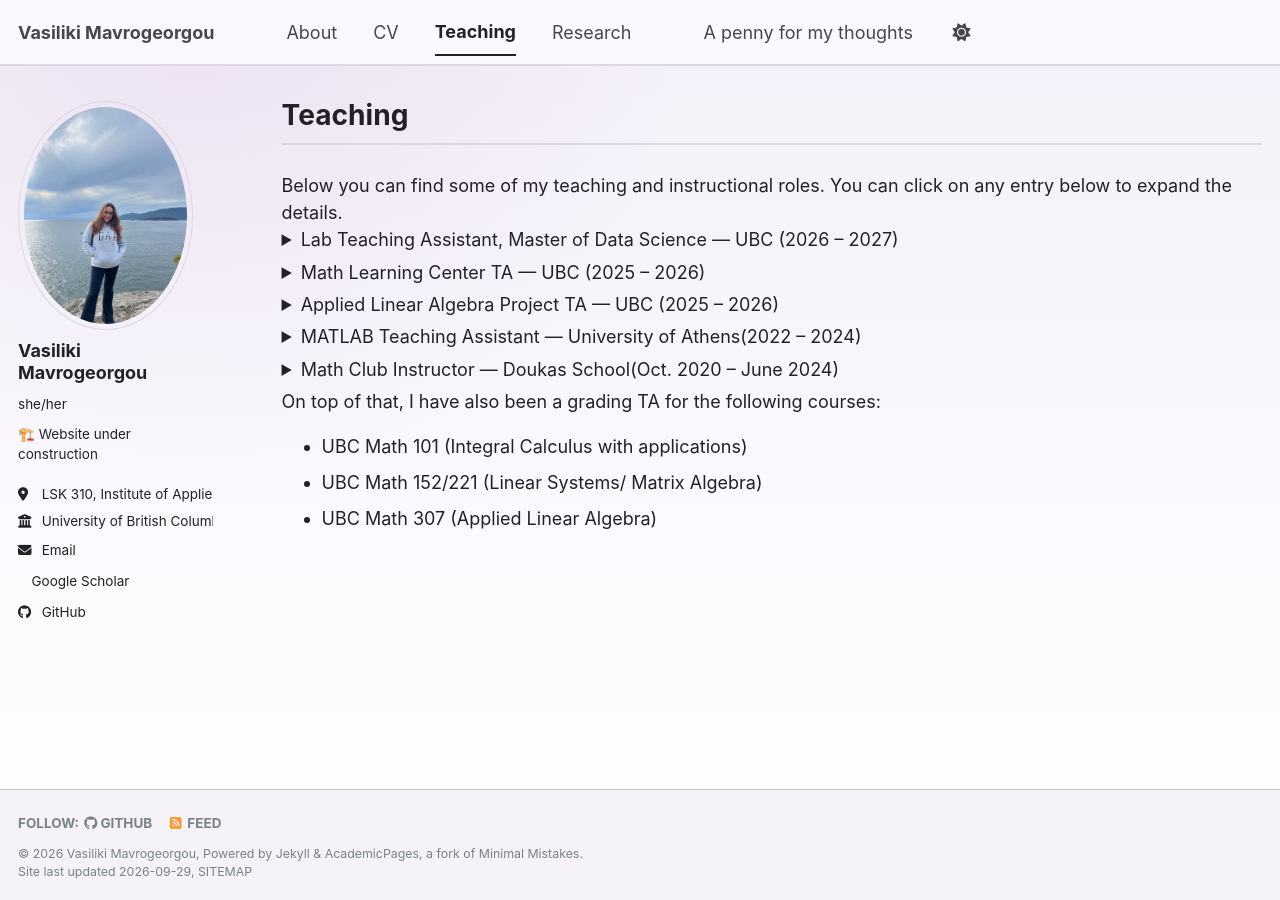
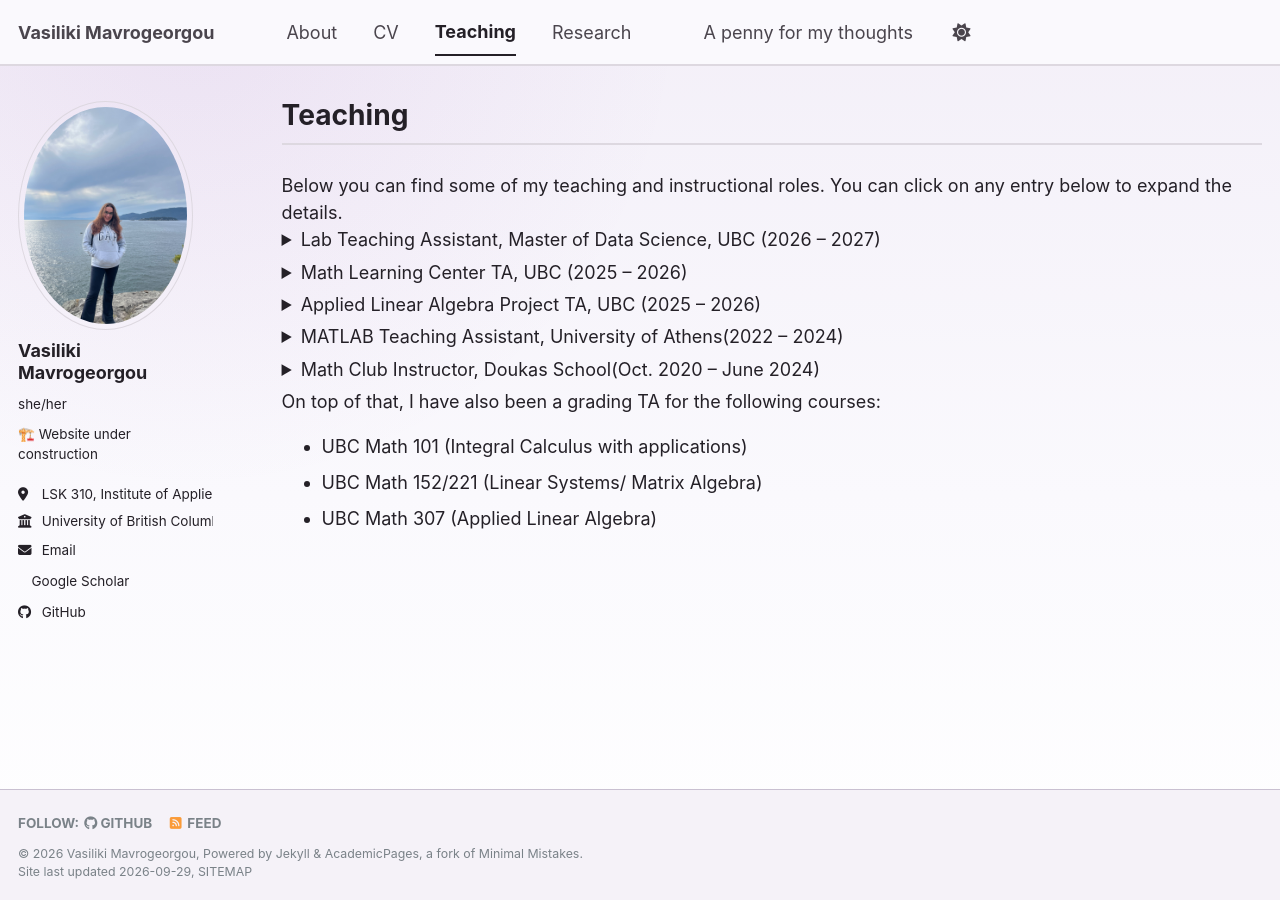
Before and after one commit to vmavrogeorgou/vmavrogeorgou.github.io, a Jekyll site: the page built from _pages/teaching.html, in a window 1280 px wide. Built offline with Jekyll 4.4.1, drawn with Linux system fonts in a browser that asks for light colours; a style sheet for code colours, icons or effects is not loaded.

Commit message:
Update teaching.html

```diff
--- a/_pages/teaching.html
+++ b/_pages/teaching.html
@@ -11,7 +11,7 @@ Below you can find some of my teaching and instructional roles. You can click on
 
 <!-- Dropdown Entry 5 -->
 <details>
-  <summary class="teaching-summary">Lab Teaching Assistant, Master of Data Science — UBC (2026 – 2027)</summary>
+  <summary class="teaching-summary">Lab Teaching Assistant, Master of Data Science, UBC (2026 – 2027)</summary>
   <div class="teaching-content">
     <ul>
       <li>Selected through an interview process to support graduate-level data science coursework.</li>
@@ -22,7 +22,7 @@ Below you can find some of my teaching and instructional roles. You can click on
 
 <!-- Dropdown Entry 4 -->
 <details>
-  <summary class="teaching-summary">Math Learning Center TA — UBC (2025 – 2026)</summary>
+  <summary class="teaching-summary">Math Learning Center TA, UBC (2025 – 2026)</summary>
   <div class="teaching-content">
     <ul>
       <li>Provided mathematical support to undergraduate students across a range of mathematics courses.</li>
@@ -33,7 +33,7 @@ Below you can find some of my teaching and instructional roles. You can click on
 
 <!-- Dropdown Entry 3 -->
 <details>
-  <summary class="teaching-summary">Applied Linear Algebra Project TA — UBC (2025 – 2026)</summary>
+  <summary class="teaching-summary">Applied Linear Algebra Project TA, UBC (2025 – 2026)</summary>
   <div class="teaching-content">
     <p><strong>Role:</strong> Project-Based Teaching Assistant</p>
     <p>Developed a LaTeX booklet compiling past papers and exercises for students to use in class, coordinating content and formatting under <a href="https://patrickwalls.github.io" target="_blank" rel="noopener noreferrer">Prof. Patrick Walls</a>' supervision.</p>
@@ -42,7 +42,7 @@ Below you can find some of my teaching and instructional roles. You can click on
 
 <!-- Dropdown Entry 2 -->
 <details>
-  <summary class="teaching-summary">MATLAB Teaching Assistant — University of Athens(2022 – 2024)</summary>
+  <summary class="teaching-summary">MATLAB Teaching Assistant, University of Athens(2022 – 2024)</summary>
   <div class="teaching-content">
     <ul>
       <li>Coordinated and instructed MATLAB laboratory sessions for undergraduate mathematics students, including management of an expanded computer laboratory during the 2023–24 academic year.</li>
@@ -54,7 +54,7 @@ Below you can find some of my teaching and instructional roles. You can click on
 
 <!-- Dropdown Entry 1 -->
 <details>
-  <summary class="teaching-summary">Math Club Instructor — Doukas School(Oct. 2020 – June 2024)</summary>
+  <summary class="teaching-summary">Math Club Instructor, Doukas School(Oct. 2020 – June 2024)</summary>
   <div class="teaching-content">
     <ul>
       <li>Established “Math Club Days” featuring mathematics documentaries, riddles, and interactive presentations.</li>
```
